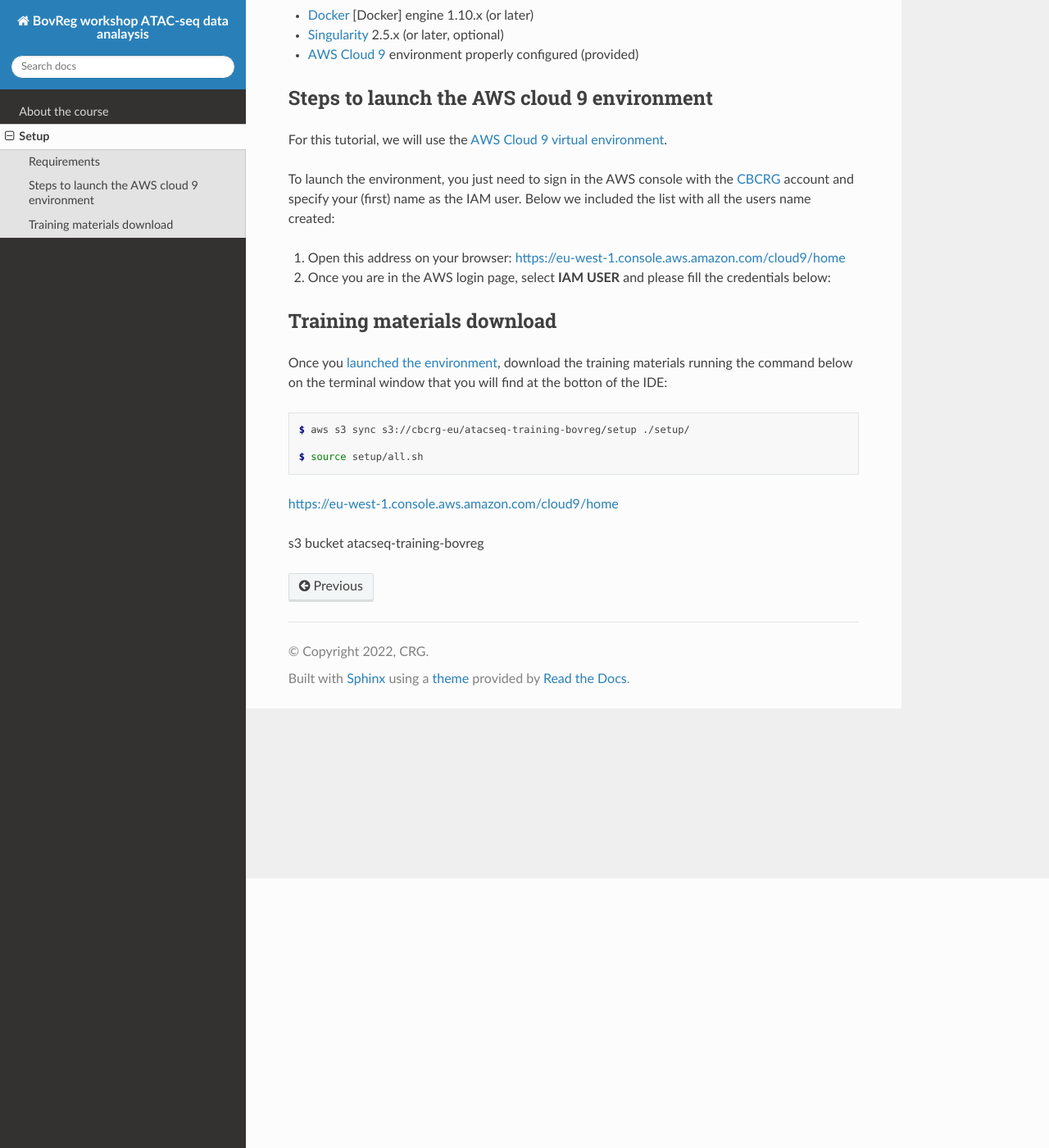
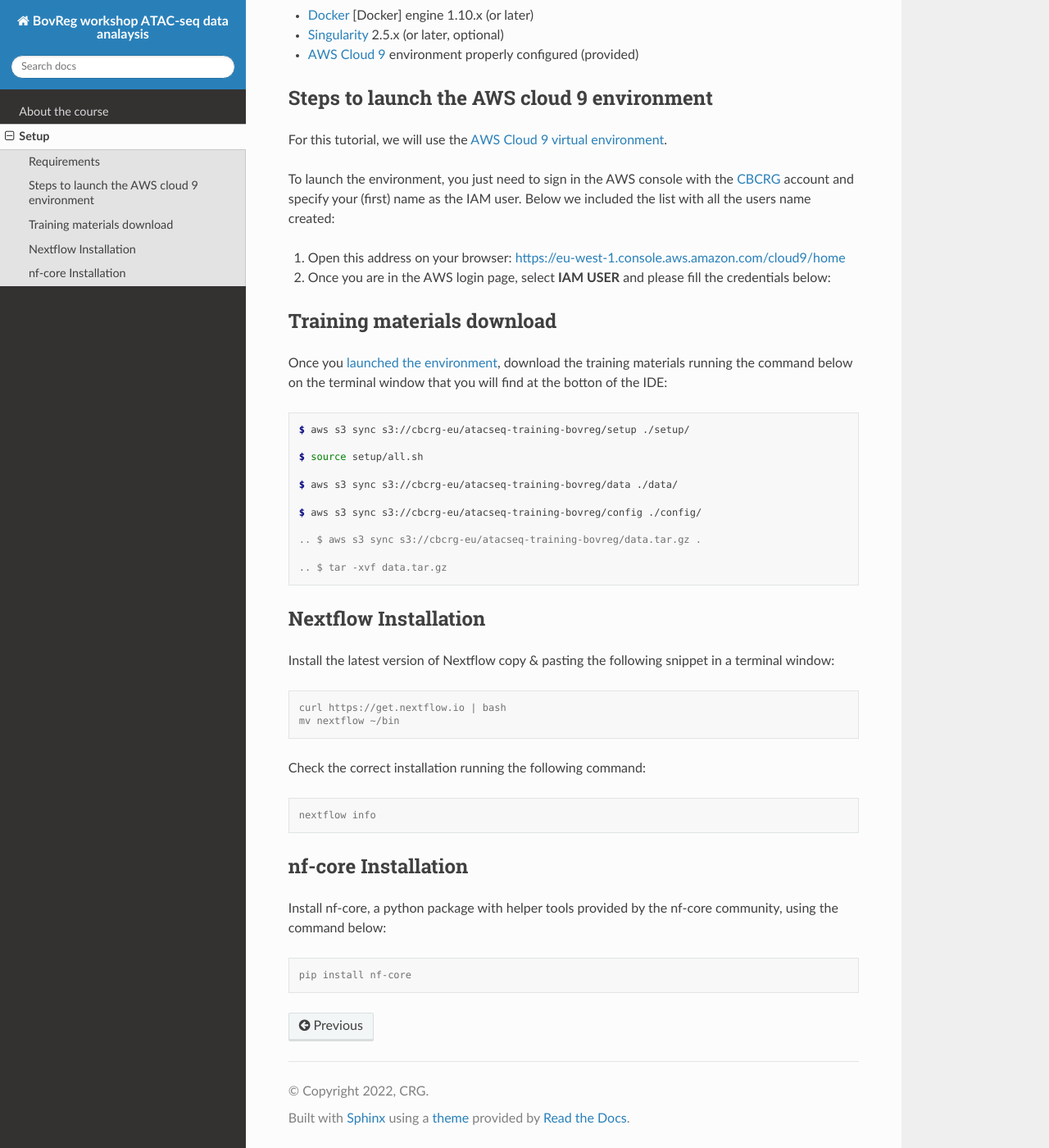
Before and after one commit to BovReg/atacseq-workshop-limoges, a Sphinx documentation site: the page built from docs/setup.rst, in a window 1280 px wide and 1400 px high, scrolled down 329 px. Shown: the whole window at 82% size. Built offline with Sphinx 7.4.7 and the Read the Docs theme 2.0.0, drawn with Linux system fonts in a browser that asks for light colours.

Commit message:
update setup

```diff
--- a/docs/setup.rst
+++ b/docs/setup.rst
@@ -48,13 +48,51 @@ on the terminal window that you will find at the botton of the IDE:
 
         $ source setup/all.sh
 
+        $ aws s3 sync s3://cbcrg-eu/atacseq-training-bovreg/data ./data/
+
+        $ aws s3 sync s3://cbcrg-eu/atacseq-training-bovreg/config ./config/
+
+        .. $ aws s3 sync s3://cbcrg-eu/atacseq-training-bovreg/data.tar.gz .
+
+        .. $ tar -xvf data.tar.gz
+
+Nextflow Installation
+=====================
+
+Install the latest version of Nextflow copy & pasting the following snippet in a terminal window:
+
+.. code-block:: console
+
+    curl https://get.nextflow.io | bash
+    mv nextflow ~/bin
+
+Check the correct installation running the following command:
+
+.. code-block:: console
+
+    nextflow info
+
+nf-core Installation
+=====================
+
+Install nf-core, a python package with helper tools provided by the nf-core community, using the command below:
+
+.. code-block:: console
+
+    pip install nf-core
+
+
+.. -[nf-core/atacseq] Pipeline completed successfully-
+.. Completed at: 05-Nov-2022 16:14:25
+.. Duration    : 27m 12s
+.. CPU hours   : 0.6
+.. Succeeded   : 176
+
+.. ANAIDR CONFIGURATION THE LA PIPELINE
 
 
 
 
+.. https://eu-west-1.console.aws.amazon.com/cloud9/home
 
-
-
-https://eu-west-1.console.aws.amazon.com/cloud9/home
-
-s3 bucket atacseq-training-bovreg
+.. s3 bucket atacseq-training-bovreg
```
